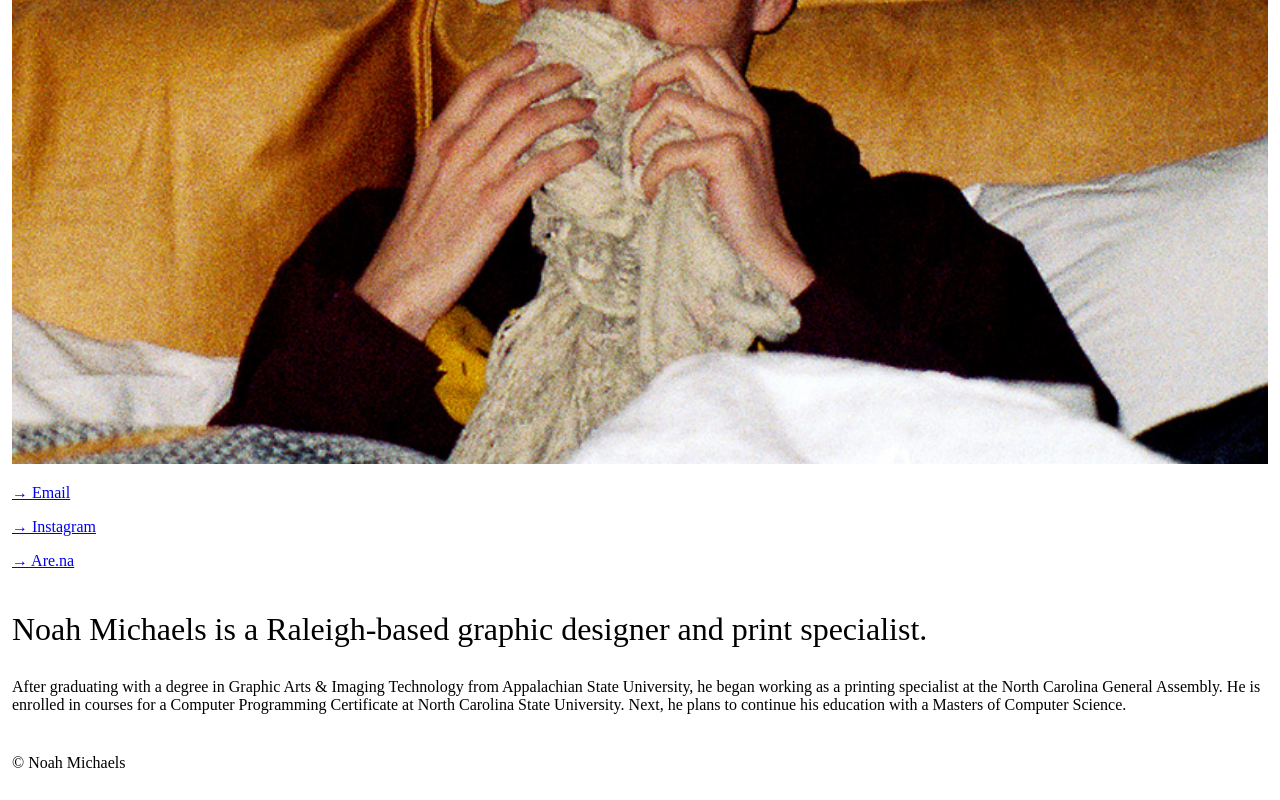
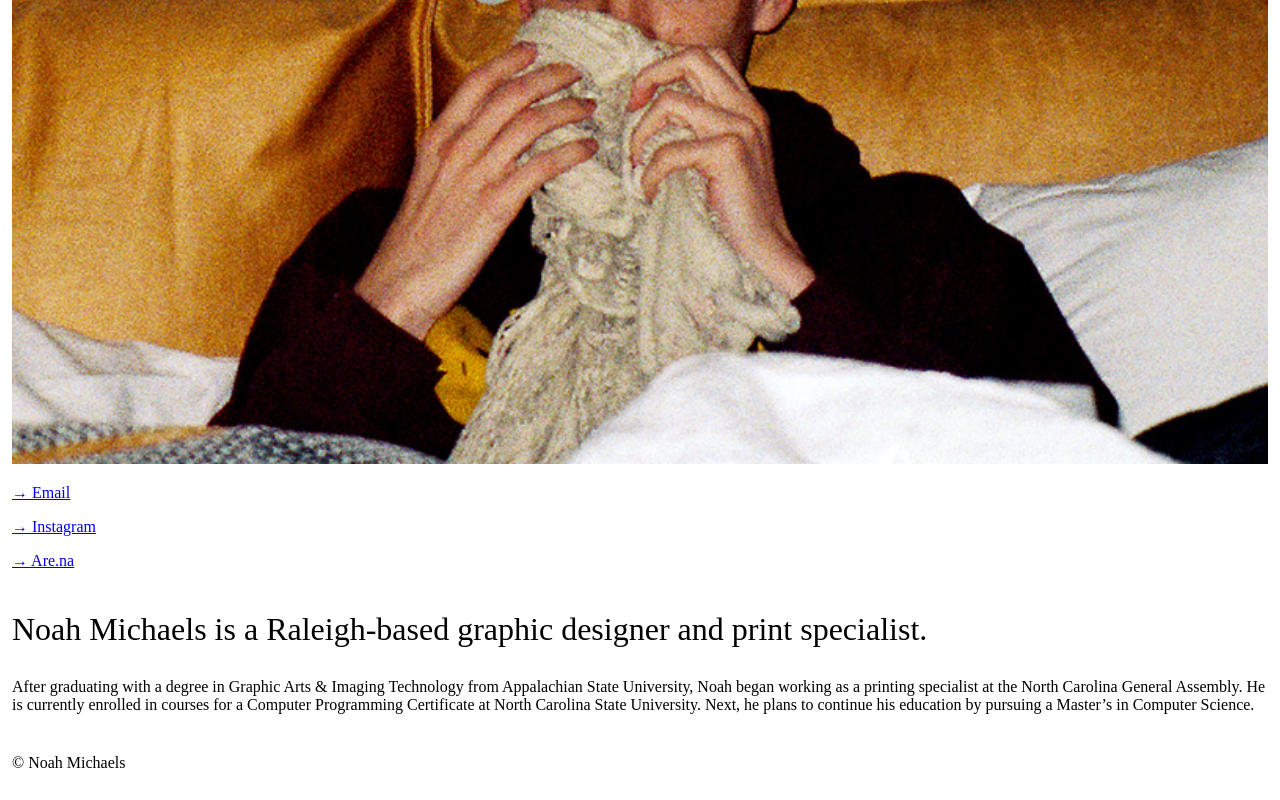
Before and after one commit to noahzm/noah.place, a Gatsby site: page /information in a window 1280 px wide. Shown: the part 518-1318 px from the top of the page. Built offline with nearby package versions, Linux system fonts and the light colour scheme; Gatsby itself is replaced by a stand-in of ours.

Commit message:
Update wording on Information page

```diff
--- a/src/pages/information.js
+++ b/src/pages/information.js
@@ -48,11 +48,11 @@ const InformationPage = () => (
         </Heading>
         <Text>
           After graduating with a degree in Graphic Arts & Imaging Technology
-          from Appalachian State University, he began working as a printing
-          specialist at the North Carolina General Assembly. He is enrolled in
-          courses for a Computer Programming Certificate at North Carolina State
-          University. Next, he plans to continue his education with a Masters of
-          Computer Science.
+          from Appalachian State University, Noah began working as a printing
+          specialist at the North Carolina General Assembly. He is currently
+          enrolled in courses for a Computer Programming Certificate at North
+          Carolina State University. Next, he plans to continue his education by
+          pursuing a Master’s in Computer Science.
         </Text>
       </GridItem>
     </Grid>
```
